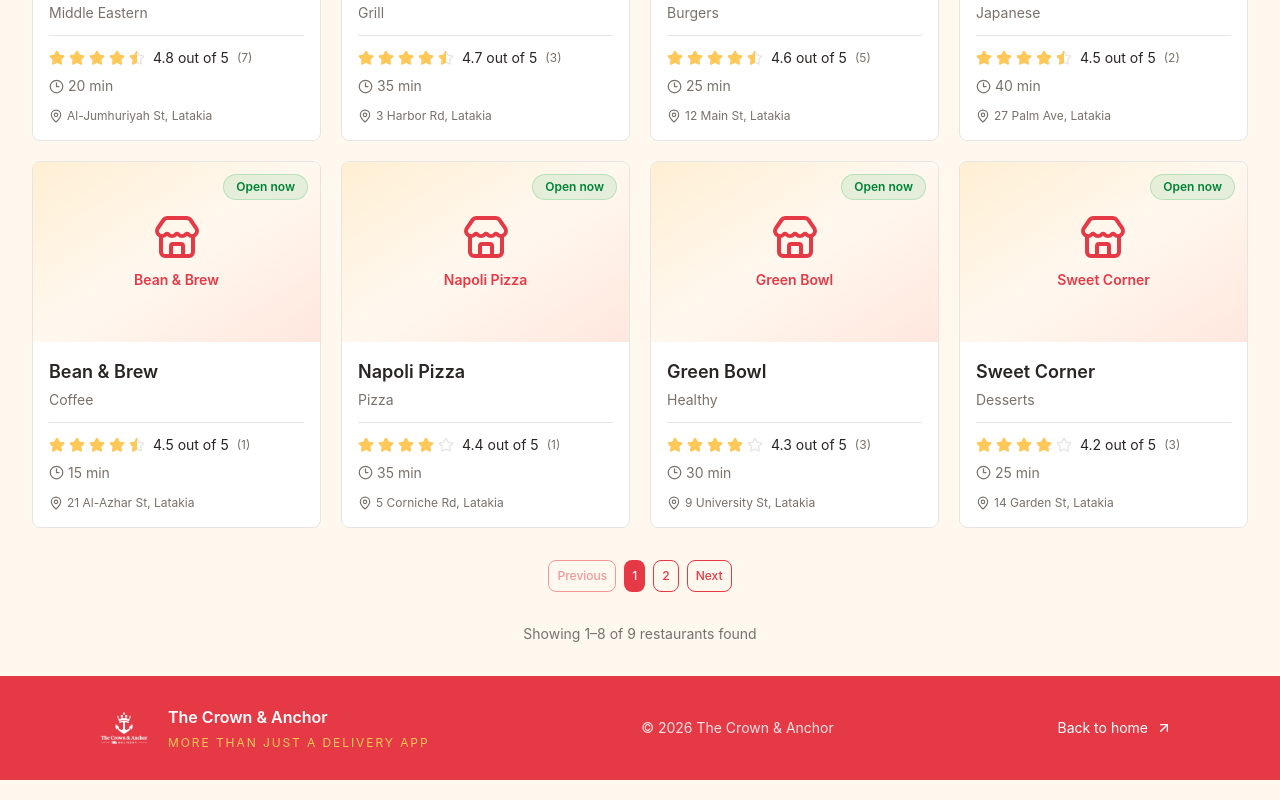
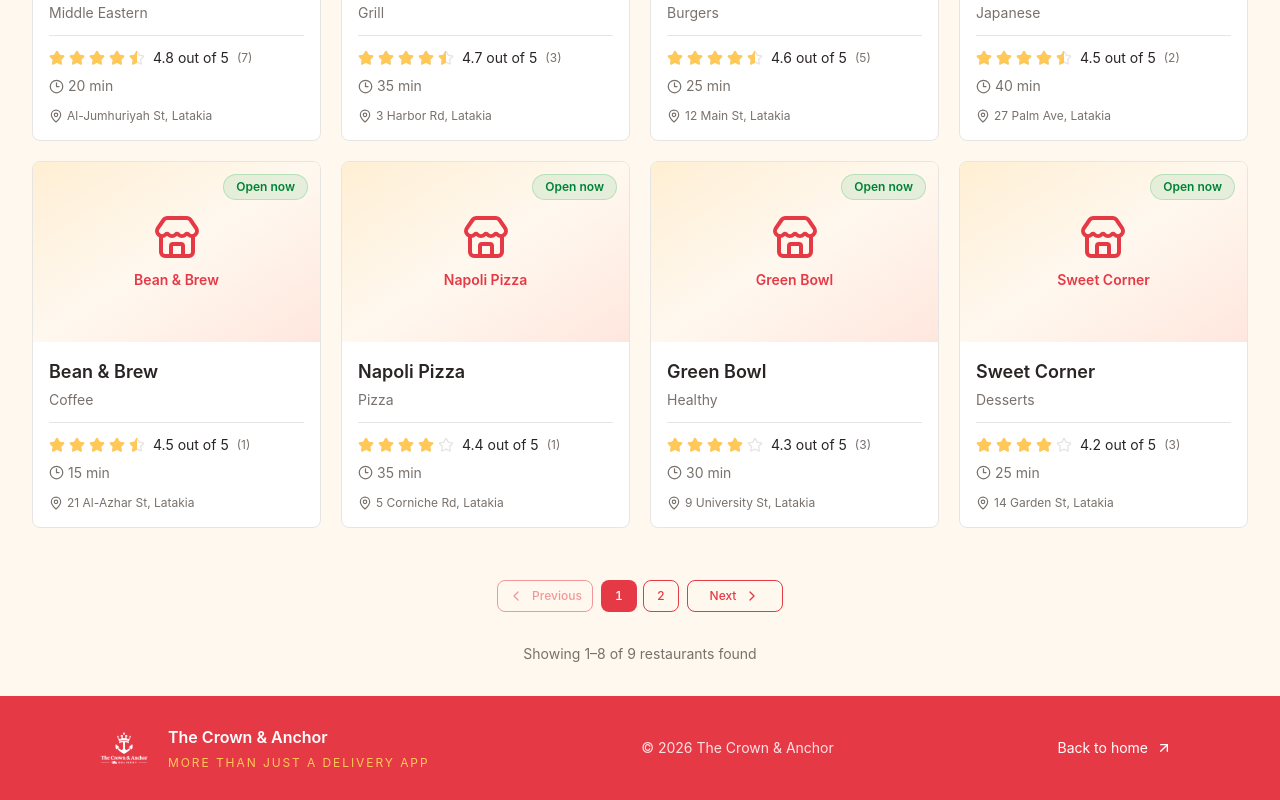
Before and after one commit to reham0138/delivey-app, a React (Vite) app in the folder frontend/: page /restaurants in a window 1280 px wide. Shown: the part 593-1393 px from the top of the page. Built offline with nearby package versions, Linux system fonts and the light colour scheme.

Commit message:
Use shared RTL pagination on restaurants page

```diff
--- a/frontend/src/pages/restaurants/RestaurantsPage.tsx
+++ b/frontend/src/pages/restaurants/RestaurantsPage.tsx
@@ -2,6 +2,7 @@ import { useEffect, useMemo, useState } from 'react'
 import { SlidersHorizontal, Store } from 'lucide-react'
 
 import { Button } from '../../shared/components/Button'
+import { Pagination } from '../../shared/components/Pagination'
 import { EmptyState } from '../../shared/components/EmptyState'
 import { Input } from '../../shared/components/Input'
 import { Select } from '../../shared/components/Select'
@@ -178,35 +179,7 @@ export default function RestaurantsPage() {
               ))}
             </section>
 
-            <div className="flex flex-wrap items-center justify-center gap-2">
-              <Button
-                variant="outline"
-                size="sm"
-                disabled={currentPage === 1}
-                onClick={() => setCurrentPage((page) => page - 1)}
-              >
-                {t('Previous')}
-              </Button>
-              {Array.from({ length: totalPages }, (_, index) => index + 1).map((page) => (
-                <Button
-                  key={page}
-                  size="sm"
-                  variant={currentPage === page ? 'primary' : 'outline'}
-                  aria-current={currentPage === page ? 'page' : undefined}
-                  onClick={() => setCurrentPage(page)}
-                >
-                  {page}
-                </Button>
-              ))}
-              <Button
-                variant="outline"
-                size="sm"
-                disabled={currentPage === totalPages}
-                onClick={() => setCurrentPage((page) => page + 1)}
-              >
-                {t('Next')}
-              </Button>
-            </div>
+            <Pagination currentPage={currentPage} totalPages={totalPages} onPageChange={setCurrentPage} />
             <p className="text-center text-sm text-text-slate">
               {t('Showing')} {(currentPage - 1) * ITEMS_PER_PAGE + 1}–{Math.min(currentPage * ITEMS_PER_PAGE, filteredRestaurants.length)} {t('of')} {filteredRestaurants.length} {t('restaurants found')}
             </p>
```
